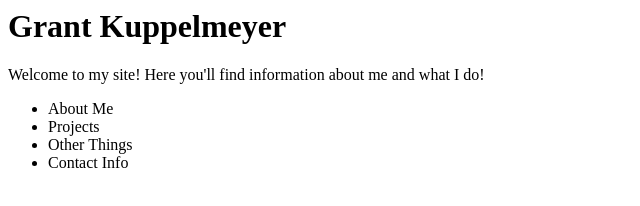
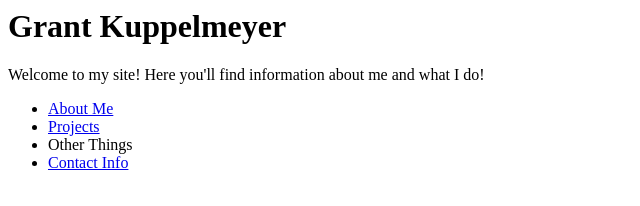
Before and after one commit to gkuppelmeyer/PersonalWebsite, a plain HTML site: page index.html in a window 1280 px wide. Shown: the whole page, without its empty margins (0-640 px from the left). Drawn offline with Linux system fonts and the light colour scheme.

Commit message:
links
linked other .html's

```diff
--- a/index.html
+++ b/index.html
@@ -6,10 +6,10 @@
 		<h1> Grant Kuppelmeyer </h1>
 		<p> Welcome to my site! Here you'll find information about me and what I do!</p>
 		<ul>
-			<li> About Me </li>
-			<li> Projects </li>
+			<li> <a href="aboutme.html"> About Me </a></li>
+			<li> <a href="projects.html"> Projects </a></li>
 			<li> Other Things </li>
-			<li> Contact Info </li>
+			<li> <a href="contactinfo.html"> Contact Info </a></li>
 		</ul>
 	</body>
 </html>
```
